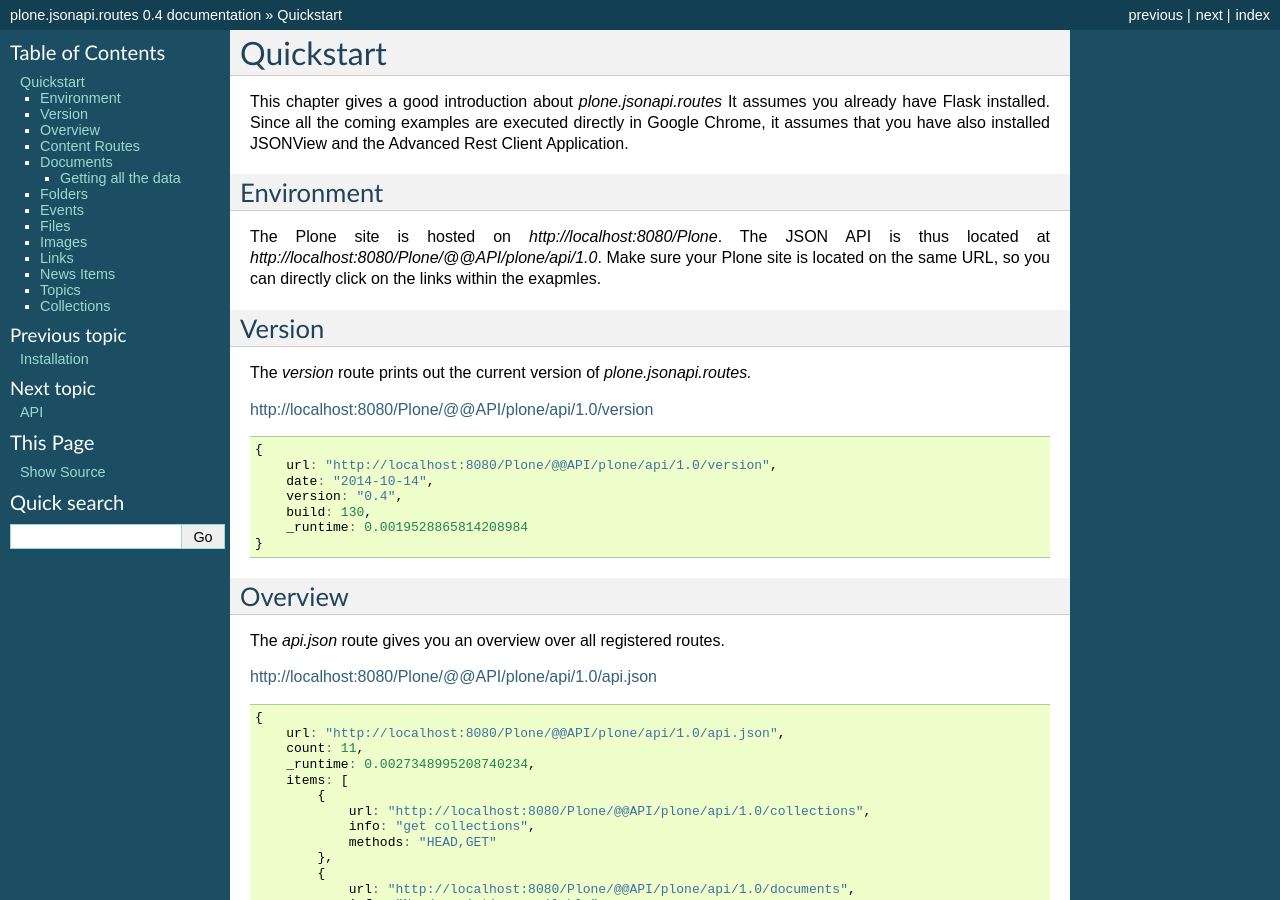
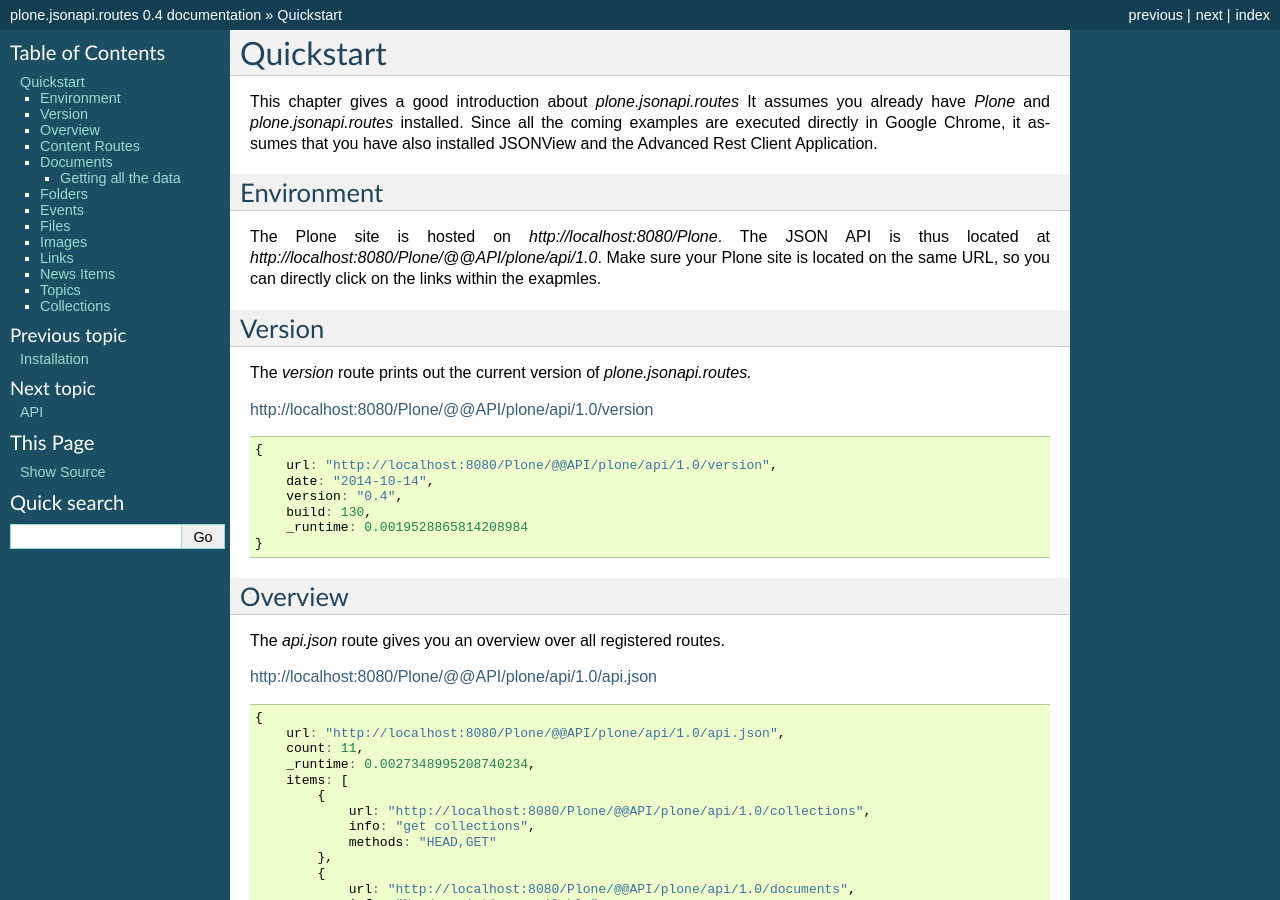
Before and after one commit to collective/plone.jsonapi.routes, a Sphinx documentation site: the page built from docs/quickstart.rst, in a window 1280 px wide and 900 px high. Built offline with Sphinx 7.4.7, drawn with Linux system fonts in a browser that asks for light colours.

Commit message:
fixed docs

```diff
--- a/docs/quickstart.rst
+++ b/docs/quickstart.rst
@@ -2,9 +2,9 @@
 ==========
 
 This chapter gives a good introduction about `plone.jsonapi.routes` It assumes
-you already have Flask installed. Since all the coming examples are executed
-directly in Google Chrome, it assumes that you have also installed JSONView and the
-Advanced Rest Client Application.
+you already have `Plone` and `plone.jsonapi.routes` installed. Since all the
+coming examples are executed directly in Google Chrome, it assumes that you
+have also installed JSONView and the Advanced Rest Client Application.
 
 
 Environment
```
